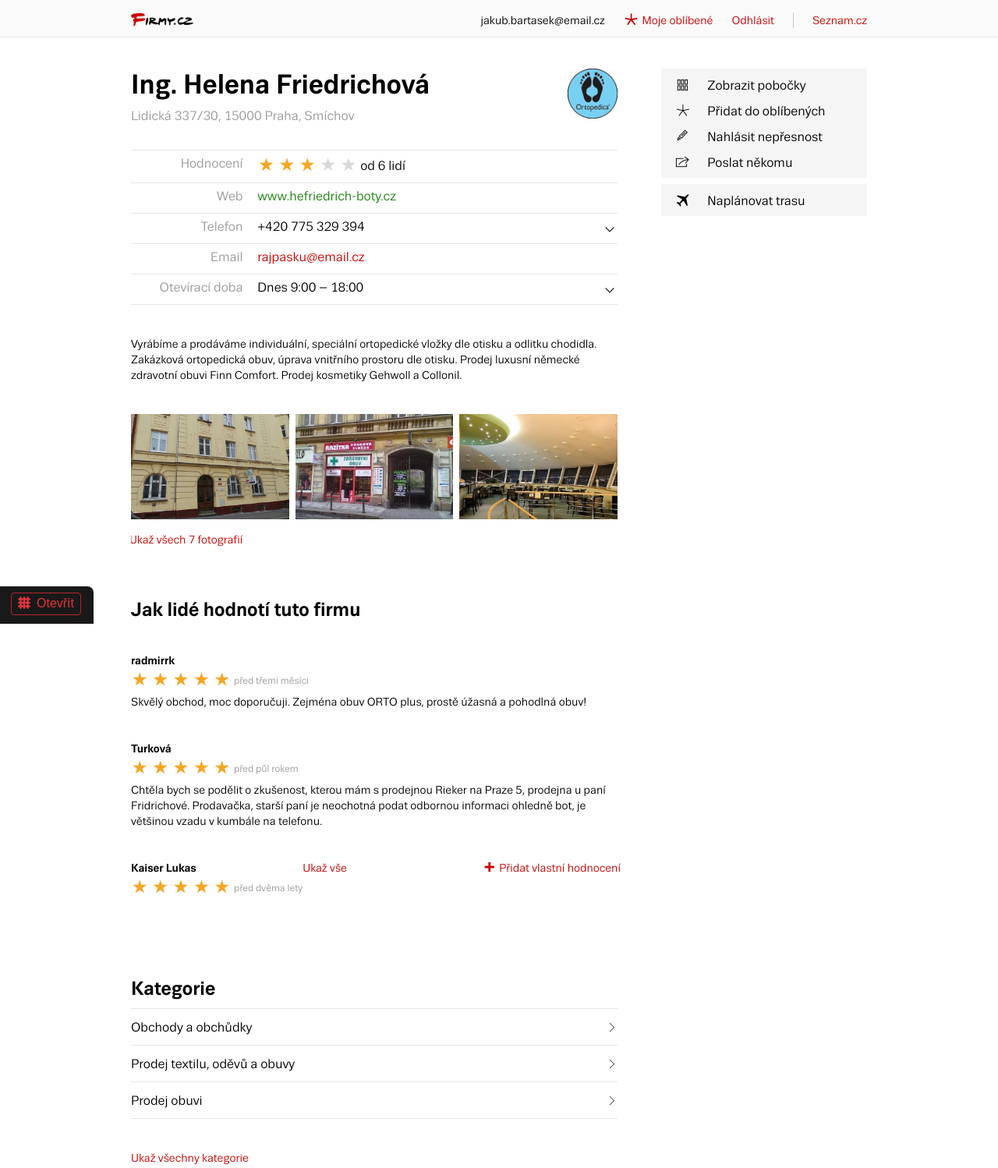
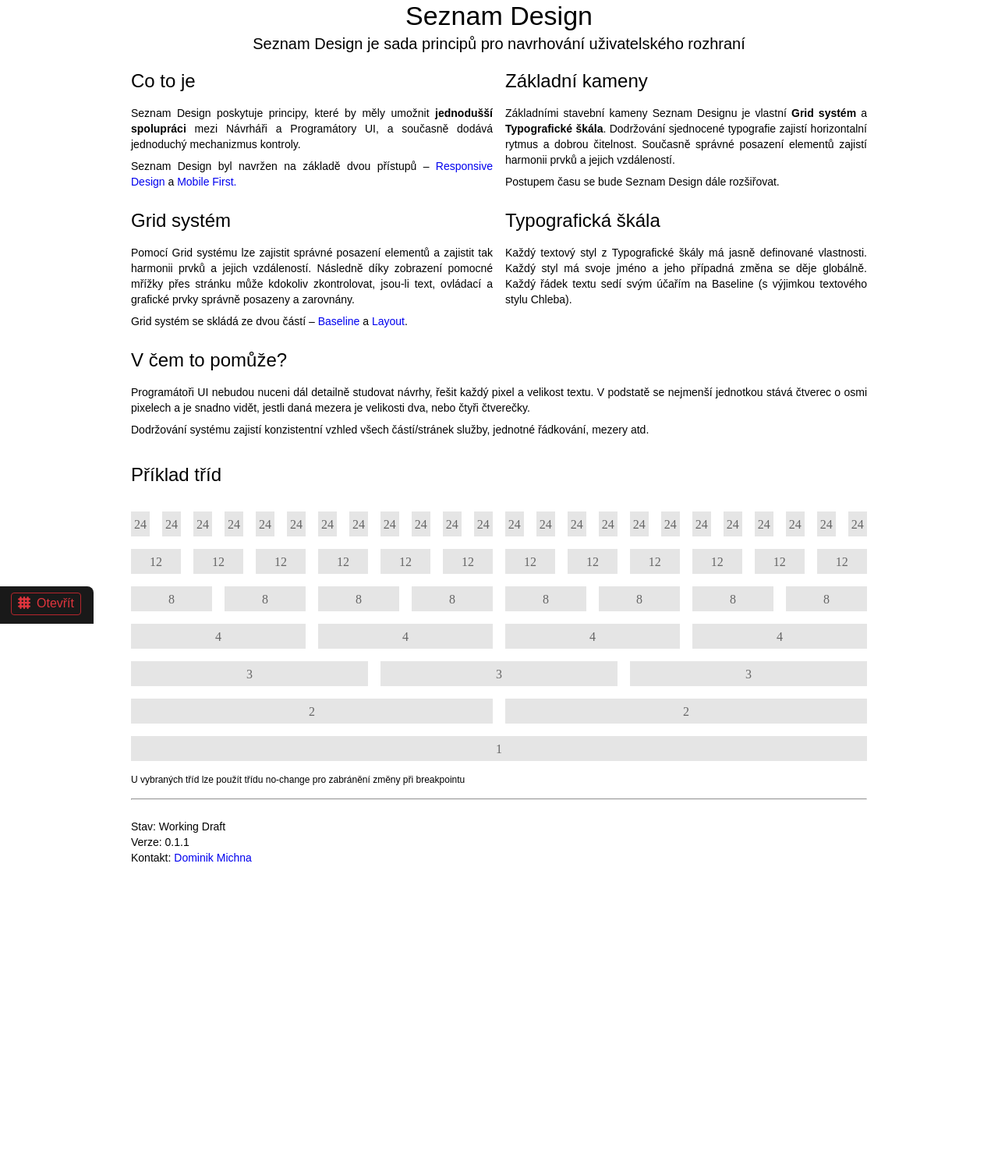
Before and after one commit to conymaniac/seznam-design, a website: page build/demo/index.html in a window 1280 px wide. Shown: the top 1498 px of the page at 78% size. After the commit the page ends 1126 px from the top, so only its background shows below. Drawn offline with Linux system fonts and the light colour scheme; files whose address does not match are found by name.

Commit message:
update vybuilděných souborů

```diff
--- a/build/demo/index.html
+++ b/build/demo/index.html
@@ -10,324 +10,240 @@
 	    <script type="text/javascript" src="js/seznam-design.min.js"></script>
 	</head>
 	<body>
-		<div class="content">
-
-			<!-- HLAVIČKA -->
-			<div class="head">
-				<div class="gr">
-					<div class="ln">
-						<div class="unt size1of1">
-							<div class="fl-lft">
-								<a href="/" class="logo">&nbsp;</a>
-							</div>
-							<div class="fl-rght links">
-								<span class="fl-lft bd nt-m2">jakub.bartasek@email.cz</span>
-								<button type="button" class="fl-lft lnk favourite">
-									<span class="iconfont icof-oblibene-akce-hlavicka"></span>
-									<span class="bd undrln">Moje oblíbené</span>
-								</button>
-								<button type="button" class="fl-lft lnk nt-m2">
-									<span class="bd undrln">Odhlásit</span>
-								</button>
-								<a href="http://seznam.cz" class="fl-lft lnk nt-tb hp" target="_blank">
-									<span class="bd undrln">Seznam.cz</span>
-								</a>
-							</div>
-						</div>
+		<div class="gr content">
+			<div class="ln">
+				<div class="unt s1of1">
+					<h1 class="pstr title">Seznam Design</h1>
+					<h2 class="hl description">Seznam Design je sada principů pro navrhování uživatelského rozhraní</h2>
+				</div>
+			</div>
+			<div class="ln">
+				<div class="unt s1of2">
+					<h3 class="ttl section">Co to je</h3>
+					<p class="bd text">Seznam Design poskytuje principy, které by měly umožnit <strong>jednodušší spolupráci</strong> mezi Návrháři a Programátory UI, a současně dodává jednoduchý mechanizmus kontroly.</p>
+					<p class="bd text">Seznam Design byl navržen na základě dvou přístupů – <a href="https://gitlab.kancelar.seznam.cz/webmasters-common/seznam-design-system/wikis/basics#responsive-design">Responsive Design</a> a <a href="https://gitlab.kancelar.seznam.cz/webmasters-common/seznam-design-system/wikis/basics#mobile-first">Mobile First.</a></p>
+				</div>
+				<div class="unt s1of2">
+					<h3 class="ttl section">Základní kameny</h3>
+					<p class="bd text">Základními stavební kameny Seznam Designu je vlastní <strong>Grid systém</strong> a <strong>Typografické škála</strong>. Dodržování sjednocené typografie zajistí horizontalní rytmus a dobrou čitelnost. Současně správné posazení elementů zajistí harmonii prvků a jejich vzdáleností.</p>
+					<p class="bd text">Postupem času se bude Seznam Design dále rozšiřovat.</p>
+				</div>
+			</div>
+			<div class="ln">
+				<div class="unt s1of2">
+					<h3 class="ttl section">Grid systém</h3>
+					<p class="bd text">Pomocí Grid systému lze zajistit správné posazení elementů a zajistit tak harmonii prvků a jejich vzdáleností. Následně díky zobrazení pomocné mřížky přes stránku může kdokoliv zkontrolovat, jsou-li text, ovládací a grafické prvky správně posazeny a zarovnány.</p>
+					<p class="bd text">Grid systém se skládá ze dvou částí – <a href="https://gitlab.kancelar.seznam.cz/webmasters-common/seznam-design-system/wikis/grid#baseline">Baseline</a> a <a href="https://gitlab.kancelar.seznam.cz/webmasters-common/seznam-design-system/wikis/grid#layout">Layout</a>.</p>
+				</div>
+				<div class="unt s1of2">
+					<h3 class="ttl section">Typografická škála</h3>
+					<p class="bd text">Každý textový styl z Typografické škály má jasně definované vlastnosti. Každý styl má svoje jméno a jeho případná změna se děje globálně. Každý řádek textu sedí svým účařím na Baseline (s výjimkou textového stylu Chleba).</p>
+				</div>
+			</div>
+			<div class="ln">
+				<div class="unt s1of1">
+					<h3 class="ttl section">V čem to pomůže?</h3>
+					<p class="bd text">Programátoři UI nebudou nuceni dál detailně studovat návrhy, řešit každý pixel a velikost textu. V podstatě se nejmenší jednotkou stává čtverec o osmi pixelech a je snadno vidět, jestli daná mezera je velikosti dva, nebo čtyři čtverečky.</p>
+					<p class="bd text">Dodržování systému zajistí konzistentní vzhled všech částí/stránek služby, jednotné řádkování, mezery atd.</p>
+				</div>
+			</div>
+			<div class="wrp">
+				<div class="ln">
+					<div class="unt s1of1">
+						<h3 class="ttl section">Příklad tříd</h3>
+					</div>
+					<div class="test unt s1of24">
+						<div class="cnt">24</div>
+					</div>
+					<div class="test unt s1of24">
+						<div class="cnt">24</div>
+					</div>
+					<div class="test unt s1of24">
+						<div class="cnt">24</div>
+					</div>
+					<div class="test unt s1of24">
+						<div class="cnt">24</div>
+					</div>
+					<div class="test unt s1of24">
+						<div class="cnt">24</div>
+					</div>
+					<div class="test unt s1of24">
+						<div class="cnt">24</div>
+					</div>
+					<div class="test unt s1of24">
+						<div class="cnt">24</div>
+					</div>
+					<div class="test unt s1of24">
+						<div class="cnt">24</div>
+					</div>
+					<div class="test unt s1of24">
+						<div class="cnt">24</div>
+					</div>
+					<div class="test unt s1of24">
+						<div class="cnt">24</div>
+					</div>
+					<div class="test unt s1of24">
+						<div class="cnt">24</div>
+					</div>
+					<div class="test unt s1of24">
+						<div class="cnt">24</div>
+					</div>
+					<div class="test unt s1of24">
+						<div class="cnt">24</div>
+					</div>
+					<div class="test unt s1of24">
+						<div class="cnt">24</div>
+					</div>
+					<div class="test unt s1of24">
+						<div class="cnt">24</div>
+					</div>
+					<div class="test unt s1of24">
+						<div class="cnt">24</div>
+					</div>
+					<div class="test unt s1of24">
+						<div class="cnt">24</div>
+					</div>
+					<div class="test unt s1of24">
+						<div class="cnt">24</div>
+					</div>
+					<div class="test unt s1of24">
+						<div class="cnt">24</div>
+					</div>
+					<div class="test unt s1of24">
+						<div class="cnt">24</div>
+					</div>
+					<div class="test unt s1of24">
+						<div class="cnt">24</div>
+					</div>
+					<div class="test unt s1of24">
+						<div class="cnt">24</div>
+					</div>
+					<div class="test unt s1of24">
+						<div class="cnt">24</div>
+					</div>
+					<div class="test unt s1of24">
+						<div class="cnt">24</div>
+					</div>
+				</div>
+				<div class="ln">
+					<div class="test unt s1of12">
+						<div class="cnt">12</div>
+					</div>
+					<div class="test unt s1of12">
+						<div class="cnt">12</div>
+					</div>
+					<div class="test unt s1of12">
+						<div class="cnt">12</div>
+					</div>
+					<div class="test unt s1of12">
+						<div class="cnt">12</div>
+					</div>
+					<div class="test unt s1of12">
+						<div class="cnt">12</div>
+					</div>
+					<div class="test unt s1of12">
+						<div class="cnt">12</div>
+					</div>
+					<div class="test unt s1of12">
+						<div class="cnt">12</div>
+					</div>
+					<div class="test unt s1of12">
+						<div class="cnt">12</div>
+					</div>
+					<div class="test unt s1of12">
+						<div class="cnt">12</div>
+					</div>
+					<div class="test unt s1of12">
+						<div class="cnt">12</div>
+					</div>
+					<div class="test unt s1of12">
+						<div class="cnt">12</div>
+					</div>
+					<div class="test unt s1of12">
+						<div class="cnt">12</div>
+					</div>
+				</div>
+				<div class="ln">
+					<div class="test unt s1of8">
+						<div class="cnt">8</div>
+					</div>
+					<div class="test unt s1of8">
+						<div class="cnt">8</div>
+					</div>
+					<div class="test unt s1of8">
+						<div class="cnt">8</div>
+					</div>
+					<div class="test unt s1of8">
+						<div class="cnt">8</div>
+					</div>
+					<div class="test unt s1of8">
+						<div class="cnt">8</div>
+					</div>
+					<div class="test unt s1of8">
+						<div class="cnt">8</div>
+					</div>
+					<div class="test unt s1of8">
+						<div class="cnt">8</div>
+					</div>
+					<div class="test unt s1of8">
+						<div class="cnt">8</div>
+					</div>
+				</div>
+				<div class="ln">
+					<div class="test unt s1of4">
+						<div class="cnt">4</div>
+					</div>
+					<div class="test unt s1of4">
+						<div class="cnt">4</div>
+					</div>
+					<div class="test unt s1of4">
+						<div class="cnt">4</div>
+					</div>
+					<div class="test unt s1of4">
+						<div class="cnt">4</div>
+					</div>
+				</div>
+				<div class="ln">
+					<div class="test unt s1of3">
+						<div class="cnt">3</div>
+					</div>
+					<div class="test unt s1of3">
+						<div class="cnt">3</div>
+					</div>
+					<div class="test unt s1of3">
+						<div class="cnt">3</div>
+					</div>
+				</div>
+				<div class="ln">
+					<div class="test unt s1of2">
+						<div class="cnt">2</div>
+					</div>
+					<div class="test unt s1of2">
+						<div class="cnt">2</div>
+					</div>
+				</div>
+				<div class="ln">
+					<div class="test unt s1of1">
+						<div class="cnt">1</div>
+					</div>
+				</div>
+				<div class="ln">
+					<div class="unt s1of1">
+						<p class="cptn">U vybraných tříd lze použít třídu no-change pro zabránění změny při breakpointu</p>
 					</div>
 				</div>
 			</div>
-
-			<!-- HLAVNÍ OBSAH -->
-			<div class="gr main">
-				<div class="ln">
-
-					<!-- DŮLEŽITÉ INFORMACE -->
-					<div class="unt s2of3">
-
-						<!-- NADPIS + ADRESA + LOGO -->
-						<div class="wrp s1of1 info">
-							<div class="fl-clr">
-								<div class="fl-lft">
-									<p class="pstr title">Ing. Helena Friedrichová</p>
-									<p class="sbhl address">Lidická 337/30, 15000 Praha, Smíchov</p>
-								</div>
-								<div class="fl-rght">
-									<img class="fl-rght logo" src="img/demo/custom-logo.png" />
-								</div>
-							</div>
-							<div class="separator"></div>
-						</div>
-
-						<!-- HODNOCENÍ + KONTAKTY -->
-						<div class="wrp s1of1 contact">
-							<p class="wrp">
-								<span class="fl-lft sbhl label">Hodnocení</span>
-								<span class="fl-rght value stars">
-									<span class="icof-hvezda-plna star-16"></span>
-									<span class="icof-hvezda-plna star-16"></span>
-									<span class="icof-hvezda-plna star-16"></span>
-									<span class="icof-hvezda-prazdna star-empty-16"></span>
-									<span class="icof-hvezda-prazdna star-empty-16"></span>
-									<span class="sbhl">od 6 lidí</span>
-								</span>
-							</p>
-							<p class="wrp">
-								<span class="fl-lft sbhl label">Web</span>
-								<a class="fl-rght lnk sbhl undrln client value" href="www.hefriedrich-boty.cz" target="_blank">www.hefriedrich-boty.cz</a>
-							</p>
-							<p class="wrp">
-								<span class="fl-lft sbhl label">Telefon</span>
-								<span class="fl-rght sbhl value">+420 775 329 394</span>
-								<span class="iconfont icof-dolu-loc"></span>
-							</p>
-							<p class="wrp">
-								<span class="fl-lft sbhl label">Email</span>
-								<a class="fl-rght lnk sbhl undrln value" href="mailto:rajpasku@email.cz">rajpasku@email.cz</a>
-							</p>
-							<p class="wrp">
-								<span class="fl-lft sbhl label">Otevírací doba</span>
-								<span class="fl-rght sbhl value">Dnes 9:00 &ndash; 18:00</span>
-								<span class="iconfont icof-dolu-loc"></span>
-							</p>
-						</div>
-
-						<!-- POPIS -->
-						<div class="wrp s1of1 description">
-							<p class="bd">
-								Vyrábíme a prodáváme individuální, speciální ortopedické vložky dle otisku a odlitku chodidla. Zakázková ortopedická obuv, úprava vnitřního prostoru dle otisku. Prodej luxusní německé zdravotní obuvi Finn Comfort. Prodej kosmetiky Gehwoll a Collonil.
-							</p>
-						</div>
-
-						<!-- FOTOGALERIE -->
-						<div class="wrp s1of1 gallery">
-							<div class="fl-clr">
-								<img src="img/demo/custom-1.jpg" alt="" class="fl-lft s1of3 no-change photo" />
-								<img src="img/demo/custom-2.jpg" alt="" class="fl-lft s1of3 no-change photo" />
-								<img src="img/demo/custom-3.jpg" alt="" class="fl-lft s1of3 no-change photo" />
-							</div>
-							<button type="button" class="bd lnk undrln">Ukaž všech 7 fotografií</button>
-						</div>
-
-					</div>
-
-					<!-- AKCE, MOŽNOSTI, PRÁCE S DETAILEM -->
-					<div class="unt s1of3">
-						<div class="wrp fl-clr action">
-							<div class="unt s1of2">
-								<button type="button" class="btn">
-									<span class="iconfont icof-pobocky-akce"></span>
-									<span class="sbhl undrln">Zobrazit pobočky</span>
-								</button>
-								<button type="button" class="btn">
-									<span class="iconfont icof-oblibene-akce"></span>
-									<span class="sbhl undrln">Přidat do oblíbených</span>
-								</button>
-							</div>
-							<div class="unt s1of2">
-								<button type="button" class="btn">
-									<span class="iconfont icof-nepresnosti"></span>
-									<span class="sbhl undrln">Nahlásit nepřesnost</span>
-								</button>
-								<button type="button" class="btn">
-									<span class="iconfont icof-sdilet-akce"></span>
-									<span class="sbhl undrln">Poslat někomu</span>
-								</button>
-							</div>
-							<div class="unt s1of1 direction">
-								<button type="button" class="btn">
-									<span class="iconfont icof-z-letadla"></span>
-									<span class="sbhl undrln">Naplánovat trasu</span>
-								</button>
-							</div>
-						</div>
-					</div>
-
+			<div class="ln">
+				<div class="unt s1of1">
+					<hr />
 				</div>
-
-				<div class="ln">
-
-					<!-- HODNOCENÍ -->
-					<div class="unt s2of3 rating">
-						<p class="ttl">Jak lidé hodnotí tuto firmu</p>
-						<div class="wrp">
-							<p class="bd name">radmirrk</p>
-							<p class="stars">
-								<span class="icof-hvezda-plna star-16"></span>
-								<span class="icof-hvezda-plna star-16"></span>
-								<span class="icof-hvezda-plna star-16"></span>
-								<span class="icof-hvezda-plna star-16"></span>
-								<span class="icof-hvezda-plna star-16"></span>
-								<span class="cptn">před třemi měsíci</span>
-							</p>
-							<p class="bd text">
-								Skvělý obchod, moc doporučuji. Zejména obuv ORTO plus, prostě úžasná a pohodlná obuv!
-							</p>
-						</div>
-						<div class="wrp">
-							<p class="bd name">Turková</p>
-							<p class="stars">
-								<span class="icof-hvezda-plna star-16"></span>
-								<span class="icof-hvezda-plna star-16"></span>
-								<span class="icof-hvezda-plna star-16"></span>
-								<span class="icof-hvezda-plna star-16"></span>
-								<span class="icof-hvezda-plna star-16"></span>
-								<span class="cptn">před půl rokem</span>
-							</p>
-							<p class="bd text">
-								Chtěla bych se podělit o zkušenost, kterou mám s prodejnou Rieker na Praze 5, prodejna u paní Fridrichové. Prodavačka, starší paní je neochotná podat odbornou informaci ohledně bot, je většinou vzadu v kumbále na telefonu.
-							</p>
-						</div>
-						<div class="wrp">
-							<p class="bd name">Kaiser Lukas</p>
-							<p class="stars">
-								<span class="icof-hvezda-plna star-16"></span>
-								<span class="icof-hvezda-plna star-16"></span>
-								<span class="icof-hvezda-plna star-16"></span>
-								<span class="icof-hvezda-plna star-16"></span>
-								<span class="icof-hvezda-plna star-16"></span>
-								<span class="cptn">před dvěma lety</span>
-							</p>
-						</div>
-						<div class="fl-clr">
-							<button type="button" class="fl-lft lnk">
-								<span class="bd undrln">Ukaž vše</span>
-							</button>
-							<button type="button" class="fl-rght lnk add">
-								<span class="iconfont icof-plus"></span>
-								<span class="bd undrln">Přidat vlastní hodnocení</span>
-							</button>
-						</div>
-					</div>
-
-				</div>
-
-				<div class="ln">
-
-					<!-- HODNOCENÍ -->
-					<div class="unt s2of3 category">
-						<p class="ttl">Kategorie</p>
-						<a href="/Obchody-a-obchudky" class="lnk item" target="_blank">
-							<span class="sbhl">Obchody a obchůdky</span>
-							<span class="iconfont icof-doprava-navigace"></span>
-						</a>
-						<a href="/Obchody-a-obchudky/Prodejci-textilu-odevu-a-obuvi" class="lnk item" target="_blank">
-							<span class="sbhl">Prodej textilu, oděvů a obuvy</span>
-							<span class="iconfont icof-doprava-navigace"></span>
-						</a>
-						<a href="/Obchody-a-obchudky/Prodejci-textilu-odevu-a-obuvi/Prodejci-obuvi" class="lnk item" target="_blank">
-							<span class="sbhl">Prodej obuvi</span>
-							<span class="iconfont icof-doprava-navigace"></span>
-						</a>
-						<button type="button" class="lnk show-more">
-							<span class="bd undrln">Ukaž všechny kategorie</span>
-						</button>
-					</div>
-
-				</div>
-
-			</div>
-
-			<!-- PODOBNÉ FIRMY -->
-			<div class="similar">
-				<div class="gr">
-					<div class="ln">
-						<div class="unt s1of1">
-							<p class="ttl">Podobné firmy</p>
-							<span class="iconfont icof-doprava-navigace"></span>
-						</div>
-					</div>
-					<div class="ln premises">
-						<div class="unt s1of3">
-							<img src="img/demo/custom-similar-1.jpg" alt="" class="photo" />
-							<a href="http://firmy.cz/detail/412023-svorto-cz-s-r-o-praha-strasnice.html" class="lnk title">
-								<span class="hl undrln">Svorto.cz, s.r.o.</span>
-							</a>
-							<p class="bd address">Průběžná 787/30, Praha, Strašnice</p>
-							<p class="bd">Vyrábíme ortopedické pomůcky, ortopedické vložky, zdravotní vložky pro ploché &hellip;</p>
-							<a href="http://www.ortopedicke-pomucky.cz/" class="lnk client">
-								<span class="bd undrln">www.ortopedicke-pomucky.cz</span>
-							</a>
-						</div>
-						<div class="unt s1of3">
-							<img src="img/demo/custom-similar-1.jpg" alt="" class="photo" />
-							<a href="http://firmy.cz/detail/412023-svorto-cz-s-r-o-praha-strasnice.html" class="lnk title">
-								<span class="hl undrln">ORTOPEDICA, s.r.o.</span>
-							</a>
-							<p class="bd address">Průběžná 787/30, Praha, Strašnice</p>
-							<p class="bd">Vyrábíme ortopedické pomůcky, ortopedické vložky, zdravotní vložky pro ploché &hellip;</p>
-							<a href="http://www.ortopedicke-pomucky.cz/" class="lnk client">
-								<span class="bd undrln">www.ortopedica.cz</span>
-							</a>
-						</div>
-						<div class="unt s1of3">
-							<img src="img/demo/custom-similar-3.jpg" alt="" class="photo" />
-							<a href="http://firmy.cz/detail/12944473-freebody-s-r-o-praha-dejvice.html" class="lnk title">
-								<span class="hl undrln">Freebody, s.r.o.</span>
-							</a>
-							<p class="bd address">Zikova 522/3, Praha, Dejvice</p>
-							<p class="bd">Velkoobchodní a maloobchodní prodej pánské, dámské a dětské obuvi pro bosou &hellip;</p>
-							<a href="http://www.ortopedicke-pomucky.cz/" class="lnk client">
-								<span class="bd undrln">www.leguano.cz</span>
-							</a>
-						</div>
-						<p class="unt s1of1">
-							<button type="button" class="lnk show-more">
-								<span class="bd undrln">Ukaž další podobné firmy</span>
-							</button>
-						</p>
-					</div>
+				<div class="unt s1of1">
+					<p class="bd">Stav: Working Draft</p>
+					<p class="bd">Verze: 0.1.1</p>
+					<p class="bd">Kontakt: <a href="mailto:dominik.michna@firma.seznam.cz">Dominik Michna</a></p>
 				</div>
 			</div>
-
-			<!-- ÚČET -->
-			<div class="gr account">
-				<div class="ln">
-					<div class="unt s1of1">
-						<span class="fl-lft bd">jakub.bartasek@email.cz</span>
-						<button type="button" class="fl-rght lnk">
-							<span class="bd undrln">Odhlásit</span>
-						</button>
-					</div>
-					<div class="unt s1of1 fav-down">
-						<button type="button" class="fl-lft lnk">
-							<span class="iconfont icof-oblibene-akce-hlavicka"></span>
-							<span class="bd undrln">Moje oblíbené</span>
-						</a>
-					</div>
-				</div>
-			</div>
-
-			<!-- PATIČKA -->
-			<div class="gr foot sticky">
-				<div class="ln">
-					<div class="unt s1of1">
-						<a href="/" class="lnk" target="_blank">
-							<span class="cptn undrln">Přidat svou firmu zdarma</span>
-						</a>
-						<a href="/" class="lnk" target="_blank">
-							<span class="cptn undrln">Poslat tip na firmu</span>
-						</a>
-						<a href="/" class="lnk" target="_blank">
-							<span class="cptn undrln">Napište nám</span>
-						</a>
-						<a href="/" class="lnk" target="_blank">
-							<span class="cptn undrln">Vytvořte si web</span>
-						</a>
-						<a href="/" class="lnk" target="_blank">
-							<span class="cptn undrln">Nápověda</span>
-						</a>
-					</div>
-					<p class="unt s1of1 copyright">
-						<span class="cptn">
-							Copyright &copy; 1996&ndash;2015 Seznam.cz, a.s.
-						</span>
-					</p>
-				</div>
-			</div>
-
 		</div>
-
 		<script type="text/javascript">
 			// konfigurace gridu
 			Grid.cfg();
```
Also changed, not shown: build/base/js/seznam-design.min.js, build/demo-base/js/seznam-design.min.js, build/demo-extended/css/seznam-design.min.css, build/demo-extended/js/seznam-design.min.js, build/demo/css/seznam-design.min.css, build/demo/js/seznam-design.min.js, build/extended/js/seznam-design.min.js.
